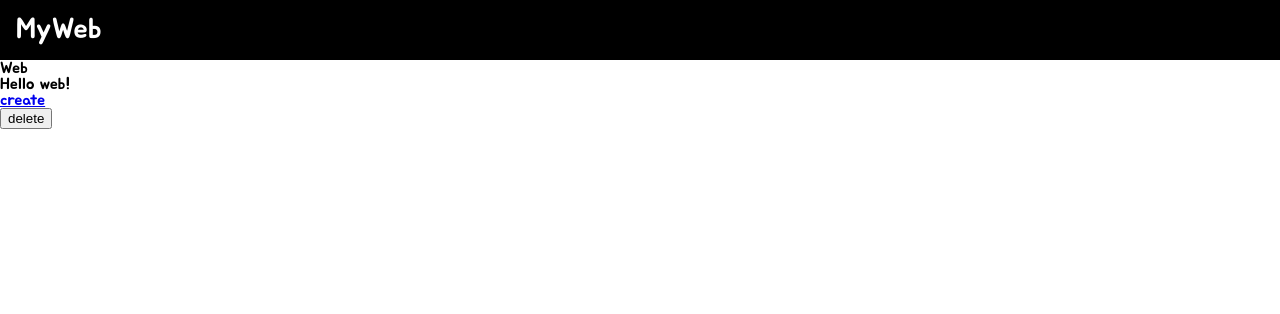
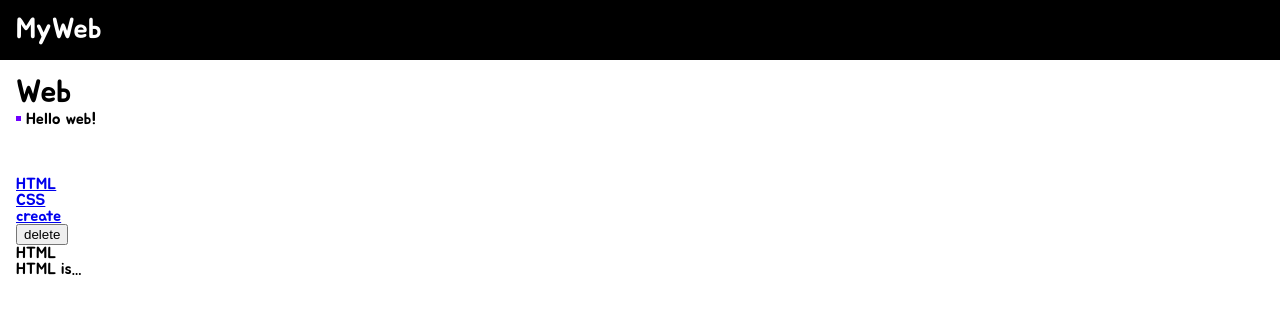
Before and after one commit to Lee-Sang-Beom/studyRedux_reactEnvironment, a React (Create React App) app: page / in a window 1280 px wide. Shown: the top 314 px of the page. Built offline with nearby package versions, Linux system fonts and the light colour scheme.

Commit message:
Modularization of the content.js jsx part

```diff
--- a/src/Component/Content.js
+++ b/src/Component/Content.js
@@ -1,37 +1,74 @@
 function Content() {
+  const onClickEvent = (e) => {
+    e.preventDefault();
+  };
+
+  const returnSubject = () => {
     return (
-    <>
-      {/* subject */}
-      <div id="subject">
       <header>
         <h1>Web</h1>
-          Hello web!
+        <p>Hello web!</p>
       </header>
-      </div>
+    );
+  };
 
-      {/* toc */}
-      <div id="TOC">
+  const returnTOC = () => {
+    return (
       <nav>
-          <ol></ol>
+        <ol>
+          <li>
+            <a href="/" onClick={onClickEvent}>
+              HTML
+            </a>
+          </li>
+          <li>
+            <a href="/" onClick={onClickEvent}>
+              CSS
+            </a>
+          </li>
+        </ol>
       </nav>
-      </div>
+    );
+  };
 
-      {/* control */}
-      <div id="control">
+  const returnControl = () => {
+    return (
       <ul>
         <li>
-            <a href="#">create</a>
+          <a href="/" onClick={onClickEvent}>
+            create
+          </a>
         </li>
         <li>
           <input type="button" value="delete" />
         </li>
       </ul>
-      </div>
+    );
+  };
+
+  const returnContent = () => {
+    return (
+      <article>
+        <h2>HTML</h2>
+        HTML is...
+      </article>
+    );
+  };
+
+  return (
+    <div className="container">
+      {/* subject */}
+      <div id="subject">{returnSubject()}</div>
+
+      {/* toc */}
+      <div id="TOC">{returnTOC()}</div>
+
+      {/* control */}
+      <div id="control">{returnControl()}</div>
 
       {/* content */}
-      <div id="content"></div>
-      <style jsx>{``}</style>
-    </>
+      <div id="content">{returnContent()}</div>
+    </div>
   );
 }
 
--- a/src/index.css
+++ b/src/index.css
@@ -1,8 +1,6 @@
 body {
   margin: 0;
-  font-family: -apple-system, BlinkMacSystemFont, 'Segoe UI', 'Roboto', 'Oxygen',
-    'Ubuntu', 'Cantarell', 'Fira Sans', 'Droid Sans', 'Helvetica Neue',
-    sans-serif;
+
   -webkit-font-smoothing: antialiased;
   -moz-osx-font-smoothing: grayscale;
 }
@@ -11,3 +9,34 @@ code {
   font-family: source-code-pro, Menlo, Monaco, Consolas, 'Courier New',
     monospace;
 }
+
+.container{
+  width: calc(100% - 2rem);
+  height: 100vh;
+  padding : 1rem;
+}
+
+#subject{
+  width: 100%;
+  height: 100px;
+  position: relative;
+}
+
+#subject header h1{
+  font-size: 2rem;
+  margin-bottom:3px;
+}
+
+#subject header p::before{
+  position: absolute;
+  left : 0;
+  top: 40px;
+  content:'';
+  width: 5px;
+  height: 5px;
+  background-color: rgb(111, 0, 255);
+}
+
+#subject header p{
+  padding-left: 10px;
+}
```
Lines whose indentation alone changed are shown as unchanged.
